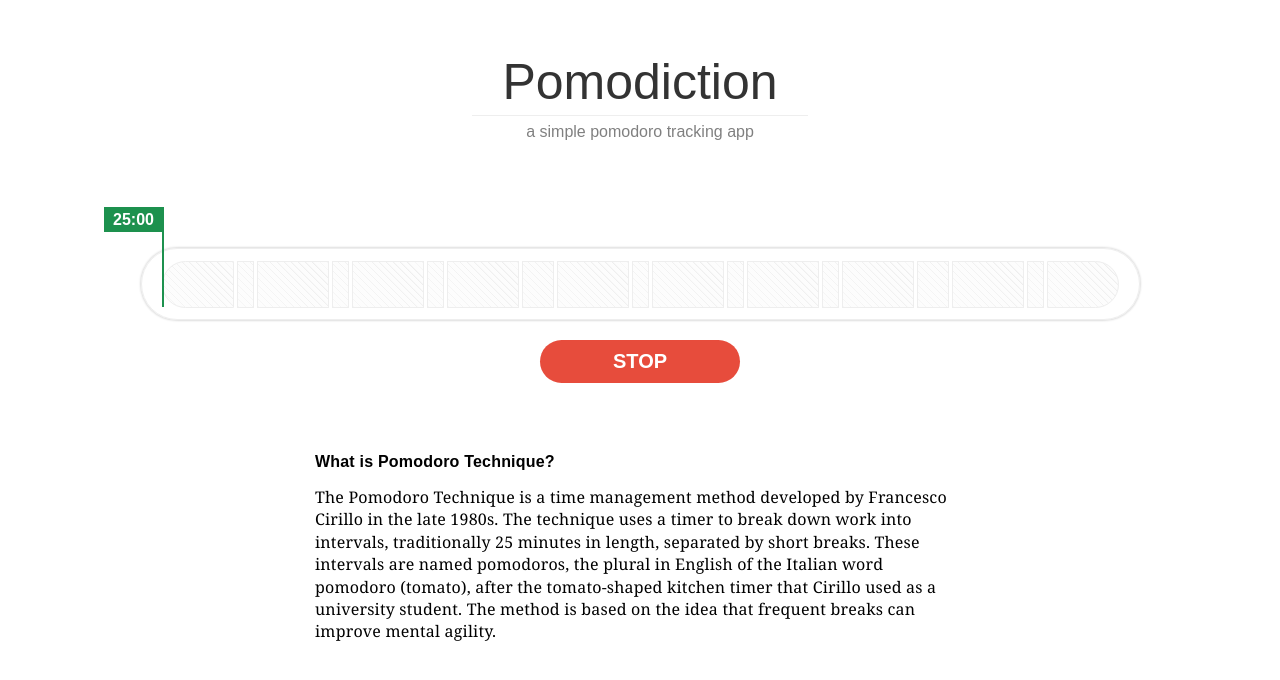
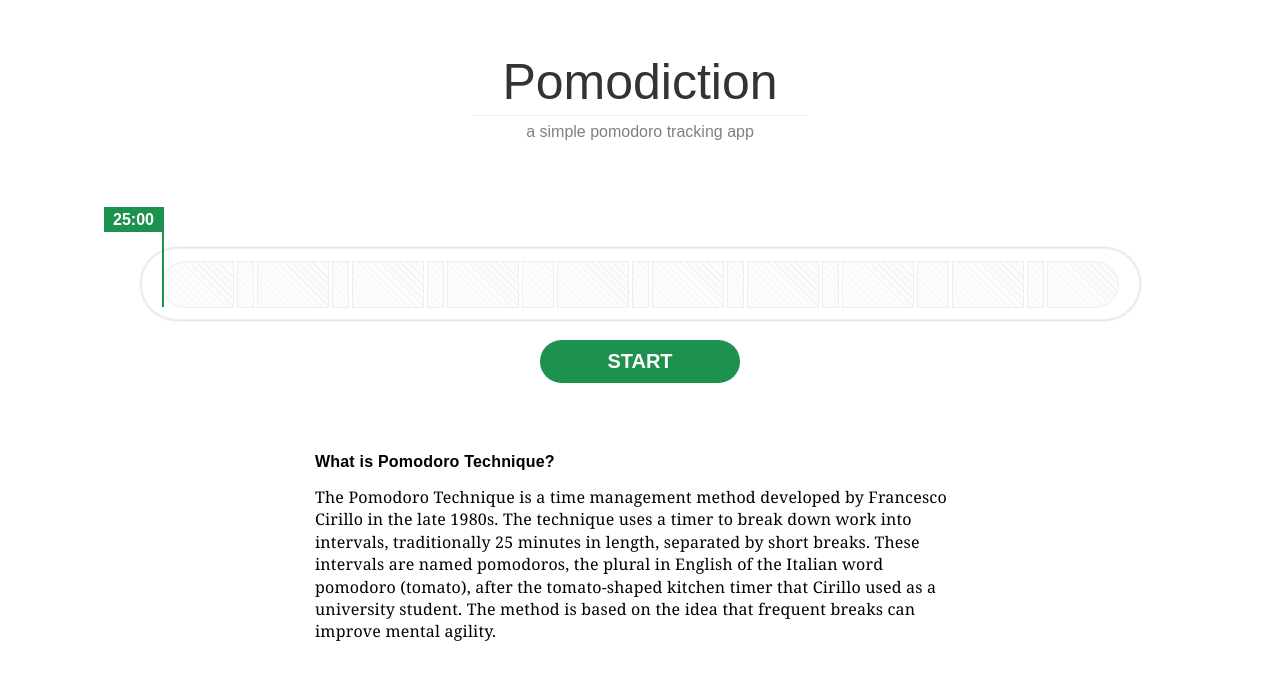
Before and after one commit to krishnau2/pomodiction, a React (Create React App) app: page / in a window 1280 px wide. Shown: the top 680 px of the page. Built offline with nearby package versions, Linux system fonts and the light colour scheme.

Commit message:
Button caption and button color is changing based on the status of the pomodoro
Removed unused css also.

```diff
--- a/src/App.css
+++ b/src/App.css
@@ -57,7 +57,7 @@
 .progress-indicator{
   width: 2px;
   height: 100px;
-  align-self: flex-end;
+  /*align-self: flex-end;*/
 }
 .progress-indicator-pomodoro{
   background-color: #1D914E;
@@ -148,9 +148,7 @@
   border: none;
   color: white;
   padding: 10px 0;
-  /*text-align: center;*/
-  /*text-decoration: none;*/
-  /*display: inline-block;*/
+  outline: 0;
   font-size: 20px;
   cursor: pointer;
   font-family: 'Source Sans Pro', sans-serif;
@@ -160,10 +158,10 @@
   -webkit-border-radius: 50px;
   -moz-border-radius: 50px;
 }
-.button-container__button--start{
+.button-container__button--green{
   background-color: #1D914E;
 }
-.button-container__button--stop{
+.button-container__button--red{
   background-color: #E74C3C;
 }
 
@@ -188,13 +186,6 @@
 }
 .display-none{
   display: none;
-}
-
-.kk{
-  display: flex;
-  justify-content: space-between;
-  min-width: 92px;
-  max-width: 108px;
 }
 
 
--- a/src/App.js
+++ b/src/App.js
@@ -28,7 +28,8 @@ class App extends Component {
                   completedBlock: 0,
                   timerLeft: this.baseLeft,
                   timerStartingPosition: 0,
-                  progressbarLeft: 0
+                  progressbarLeft: 0,
+                  buttonCaption: 'START'
                 };
 
     this.intervalId = null;
@@ -53,7 +54,7 @@ class App extends Component {
       this.intervalId = this.startTimer(this.state.duration);
     }else{
       clearInterval(this.intervalId);
-      this.setState({status: 'paused'});
+      this.setState({status: 'paused', buttonCaption: 'START'});
     }
     console.log(this.intervalId);
   }
@@ -76,9 +77,7 @@ class App extends Component {
   }
 
   startTimer(duration) {
-    // var timer = duration, minutes, seconds, currentTime;
     let initialDuration = duration;
-    let minutes, seconds, displayTime;
     let Intervald = setInterval(function () {
 
       this.updateComponents({displayTime: this.displayTime(duration),
@@ -145,7 +144,8 @@ class App extends Component {
                   displayTime: params.displayTime,
                   timerLeft: timerLeftValue,
                   progressbarLeft: progressbarWidthValue,
-                  timerStartingPosition: timerPosition});
+                  timerStartingPosition: timerPosition,
+                  buttonCaption: 'PAUSE'});
   }
 
   calculateTimerMovement(params) {
@@ -168,6 +168,14 @@ class App extends Component {
       return(this.pomodoroRatio * (timeDiff/10));
     }else{
       return this.state.progressbarLeft;
+    }
+  }
+
+  buttonCssClass() {
+    if(this.state.status === 'running'){
+      return 'button-container__button button-container__button--red';
+    }else{
+      return 'button-container__button button-container__button--green'
     }
   }
 
@@ -210,7 +218,7 @@ class App extends Component {
                           progressbarLeft={this.state.progressbarLeft}/>
         </div>
         <div className="button-container">
-          <button className="button-container__button button-container__button--stop" onClick={this.clickHandler}>STOP</button>
+          <button className={this.buttonCssClass()} onClick={this.clickHandler}>{this.state.buttonCaption}</button>
         </div>
         <div className="explanation">
           <p className="explanation__question">What is Pomodoro Technique?</p>
```
